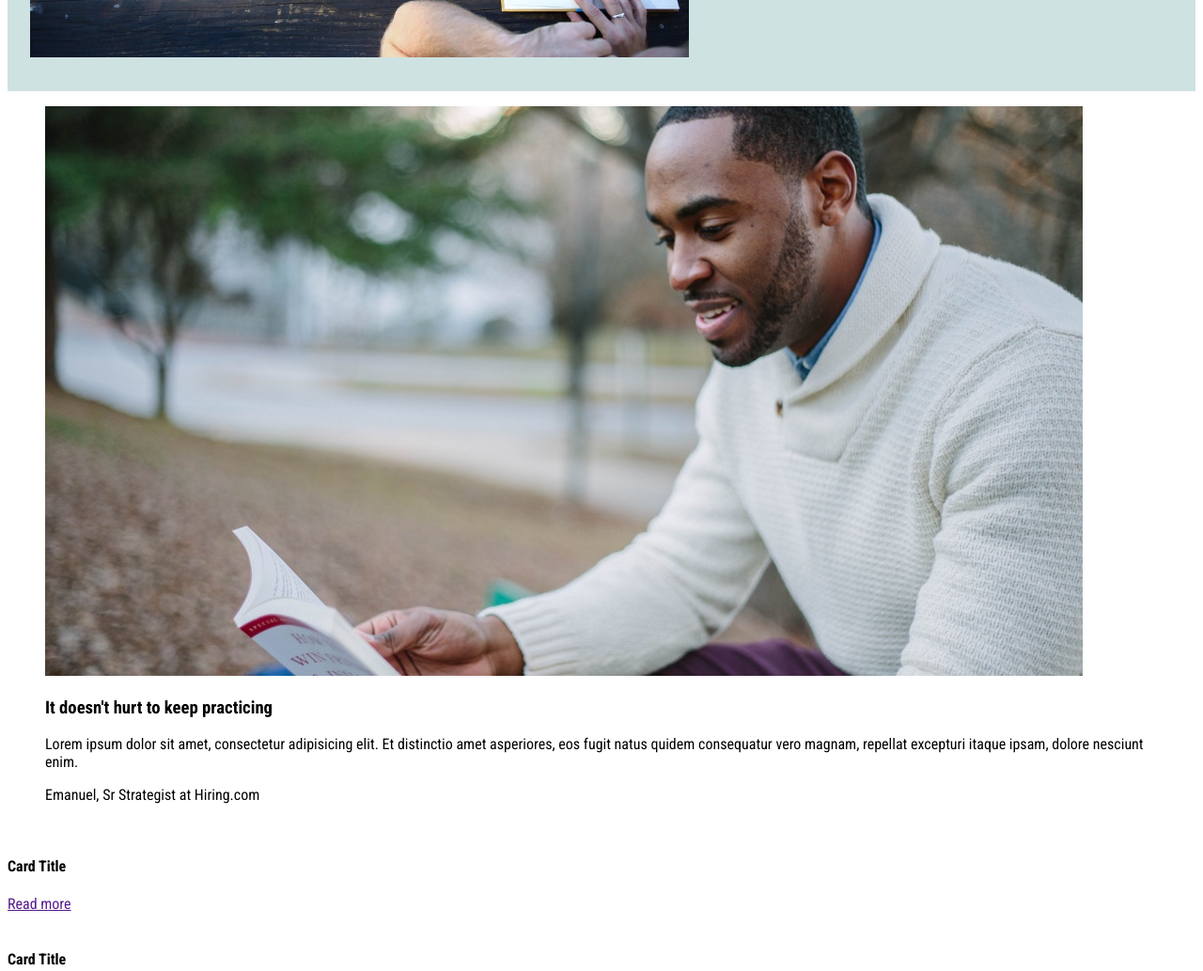
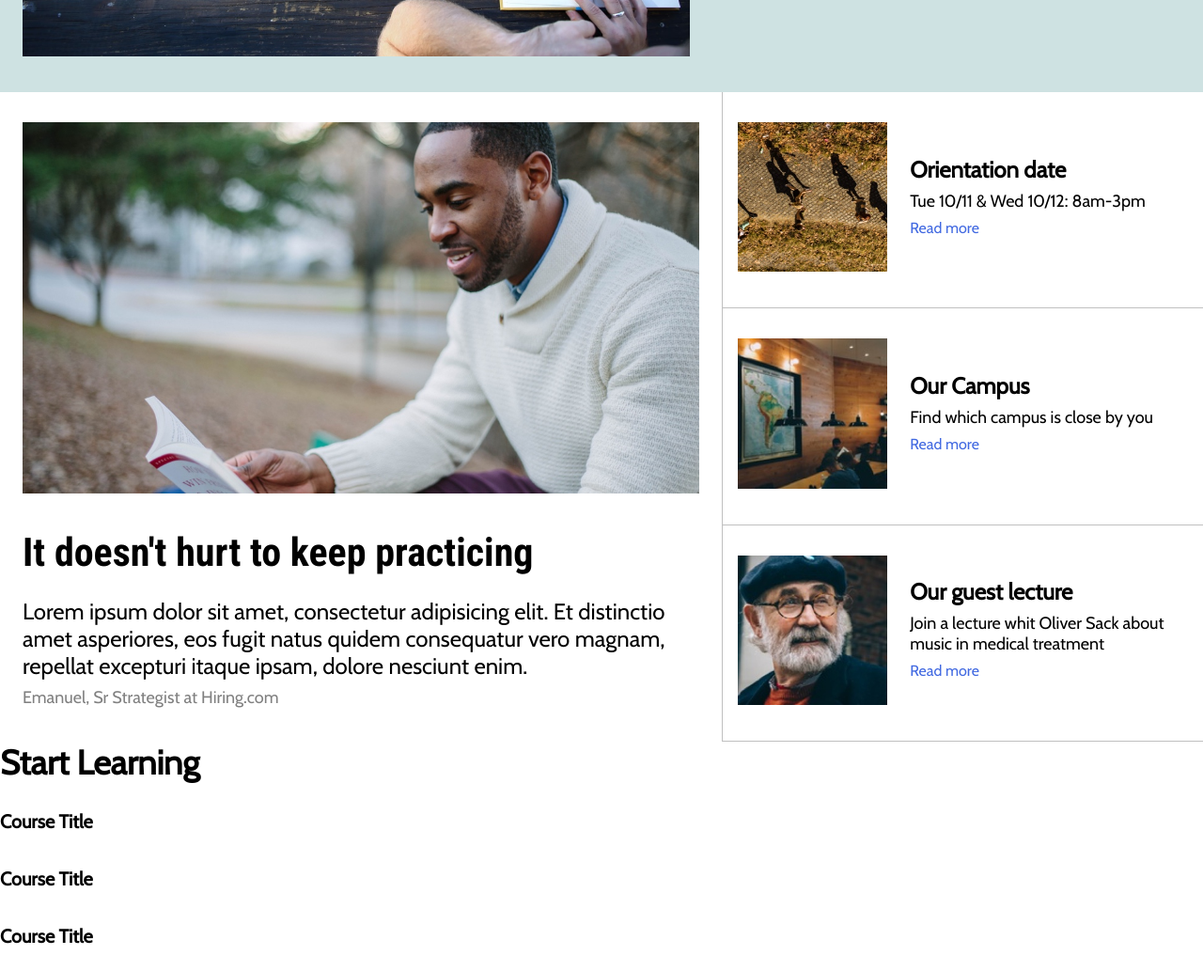
Before and after one commit to jvnpurple/ColmarAcademy, a plain HTML site: page index.html in a window 1280 px wide. Shown: the part 561-1594 px from the top of the page at 94% size. Drawn offline with nearby package versions, Linux system fonts and the light colour scheme.

Commit message:
Estilos del main

```diff
--- a/index.html
+++ b/index.html
@@ -48,32 +48,43 @@
                 <figcaption>Emanuel, Sr Strategist at Hiring.com</figcaption>
             </figure>
         </div>
+
         <div class="main-col-2">
+
             <div class="card">
                 <div class="card-img">
-                    <img src="" alt="">
+                    <img src="./resources/capstone_colmar_assets/images/information-orientation.jpg" alt="">
                 </div>
-                <h4>Card Title</h4>
-                <p></p>
-                <a href="">Read more</a>
+
+                <div class="card-info">
+                    <h4>Orientation date</h4>
+                    <p>Tue 10/11 & Wed 10/12: 8am-3pm</p>
+                    <a href="">Read more</a>
+                </div>
             </div>
 
             <div class="card">
                 <div class="card-img">
-                    <img src="" alt="">
+                    <img src="./resources/capstone_colmar_assets/images/information-campus.jpg" alt="">
                 </div>
-                <h4>Card Title</h4>
-                <p></p>
-                <a href="">Read more</a>
+
+                <div class="card-info">
+                    <h4>Our Campus</h4>
+                    <p>Find which campus is close by you</p>
+                    <a href="">Read more</a>
+                </div>
             </div>
 
             <div class="card">
                 <div class="card-img">
-                    <img src="" alt="">
+                    <img src="./resources/capstone_colmar_assets/images/information-guest-lecture.jpg" alt="">
                 </div>
-                <h4>Card Title</h4>
-                <p></p>
-                <a href="">Read more</a>
+
+                <div class="card-info">
+                    <h4>Our guest lecture</h4>
+                    <p>Join a lecture whit Oliver Sack about music in medical treatment</p>
+                    <a href="">Read more</a>
+                </div>
             </div>
 
         </div>
--- a/resources/colmar.css
+++ b/resources/colmar.css
@@ -1,12 +1,20 @@
+* {
+    margin: 0;
+    padding: 0;
+}
+
 body{
-    font-family: 'Roboto Condensed', sans-serif;
+    font-family: 'Cabin', sans-serif;
+    font-size: 24px;
 }
 
 nav {
     display: flex;
     justify-content: space-between;
+    align-items: center;
     width: 100%;
     height: 64px;
+    font-family: 'Roboto Condensed', sans-serif;
 }
 
 nav div {
@@ -46,7 +54,6 @@ nav ul a:hover {
 header {
     display: flex;
     align-items: center;
-    justify-content: center;
     background-color: rgba(95, 158, 160, 0.30);
 }
 
@@ -67,11 +74,11 @@ header .header-col-2 {
 }
 
 header .header-col-2 h1 {
+    font-family: 'Roboto Condensed', sans-serif;
     font-size: 64px;
 }
 
 header .header-col-2 p {
-    font-family: 'Cabin', sans-serif;
     font-size: 24px;
 }
 
@@ -90,3 +97,69 @@ header .header-col-2 button:hover {
     background-color: cadetblue;
 }
 /* END HEADER STYLES */
+
+main {
+    display: grid;
+    grid-template-columns: 60% 40%;
+}
+
+main .main-col-1 {
+    margin: 32px 24px;
+}
+
+main .main-col-1 figure img {
+    width: 100%;
+    height: auto;
+}
+
+main .main-col-1 figure h3 {
+    font-family: 'Roboto Condensed', sans-serif;
+    font-size: 42px;
+    margin: 32px 0 24px 0   ;
+}
+main .main-col-1 figcaption {
+    font-size: 18px;
+    color: gray;
+}
+
+/* Main Col-2 */
+main .main-col-2 {
+    border-left: .8px solid rgb(192, 192, 192);
+}
+
+main .main-col-2 .card {
+    display: flex;
+    align-items: center;
+    border-bottom: .8px solid rgb(192, 192, 192);
+    padding: 32px 16px;
+}
+
+main .main-col-2 .card .card-img {
+    width: 35%;
+}
+
+main .main-col-2 .card .card-img img {
+    width: 100%;
+    height: auto;
+}
+
+main .main-col-2 .card .card-info {
+    display: flex;
+    flex-direction: column;
+    width: 65%;
+    margin-left: 24px;
+}
+
+main .main-col-2 .card .card-info h4, p, a {
+    margin-bottom: 8px;
+}
+
+main .main-col-2 .card .card-info p {
+    font-size: 18px;
+}
+
+main .main-col-2 .card .card-info a {
+    font-size: 16px;
+    text-decoration: none;
+    color: royalblue;
+}
```
